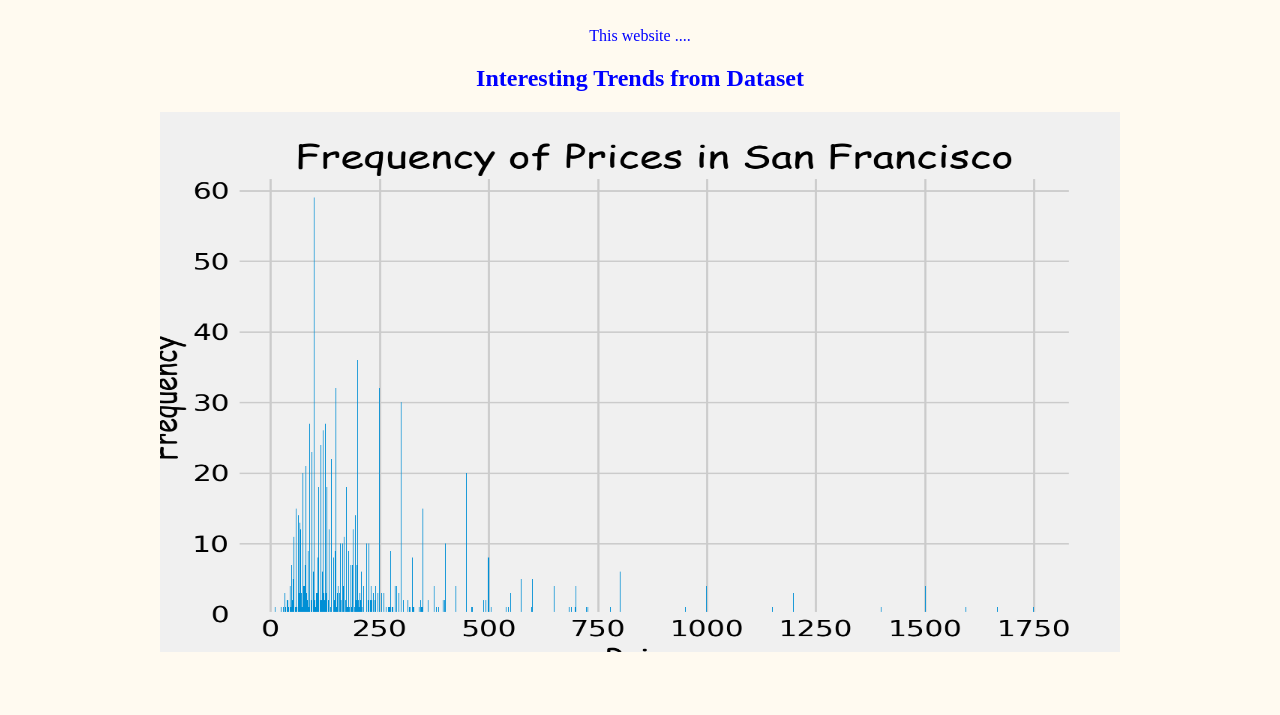
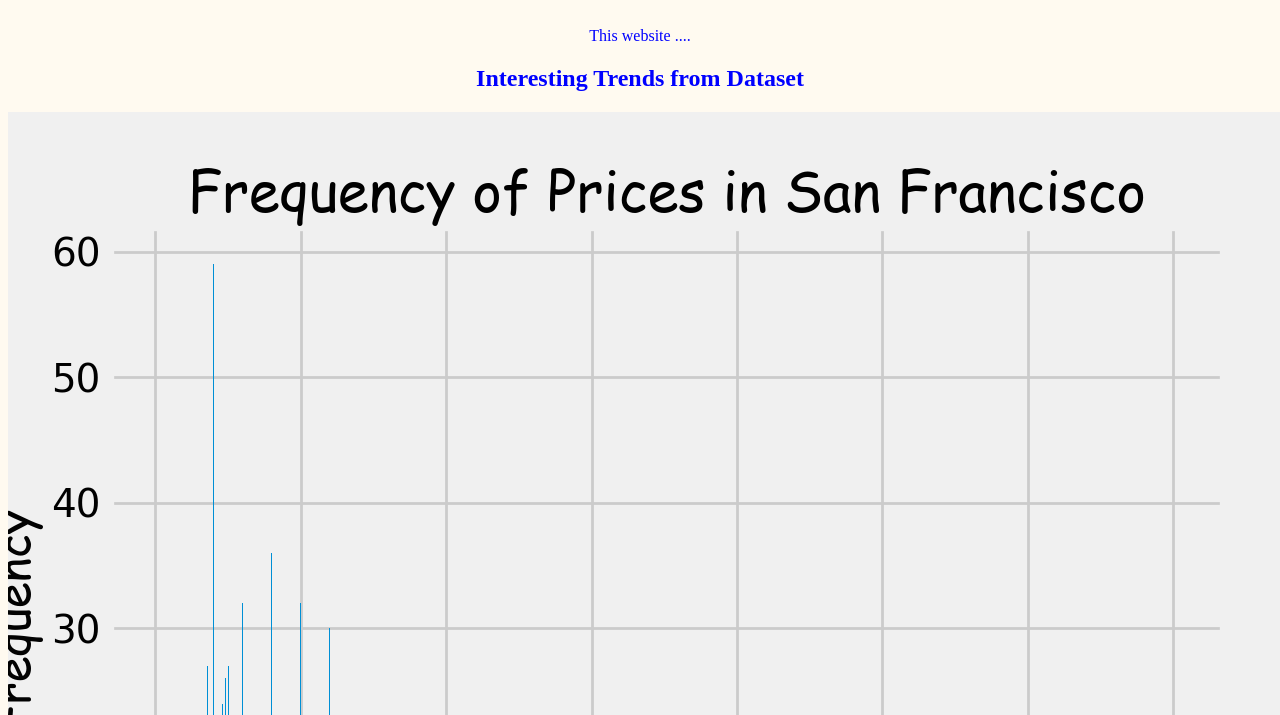
Before and after one commit to jgarcia525/sf-airbnb-optimizations, a plain HTML site: page index.html in a window 1280 px wide. Shown: the part 85-800 px from the top of the page. Drawn offline with Linux system fonts and the light colour scheme; a web font is replaced by a local one.

Commit message:
changes to website

```diff
--- a/index.html
+++ b/index.html
@@ -9,6 +9,6 @@
 		<h1>San Francisco Airbnb Listings </h1>
 		<p> This website ....</p>
 		<h2>Interesting Trends from Dataset</h2>
-		<img width="960" height="540" src="img/frequency-of-prices.png">
+		<img src="img/frequency-of-prices.png">
 	</body>
 </html>
```
Also changed, not shown: 2 other files.
